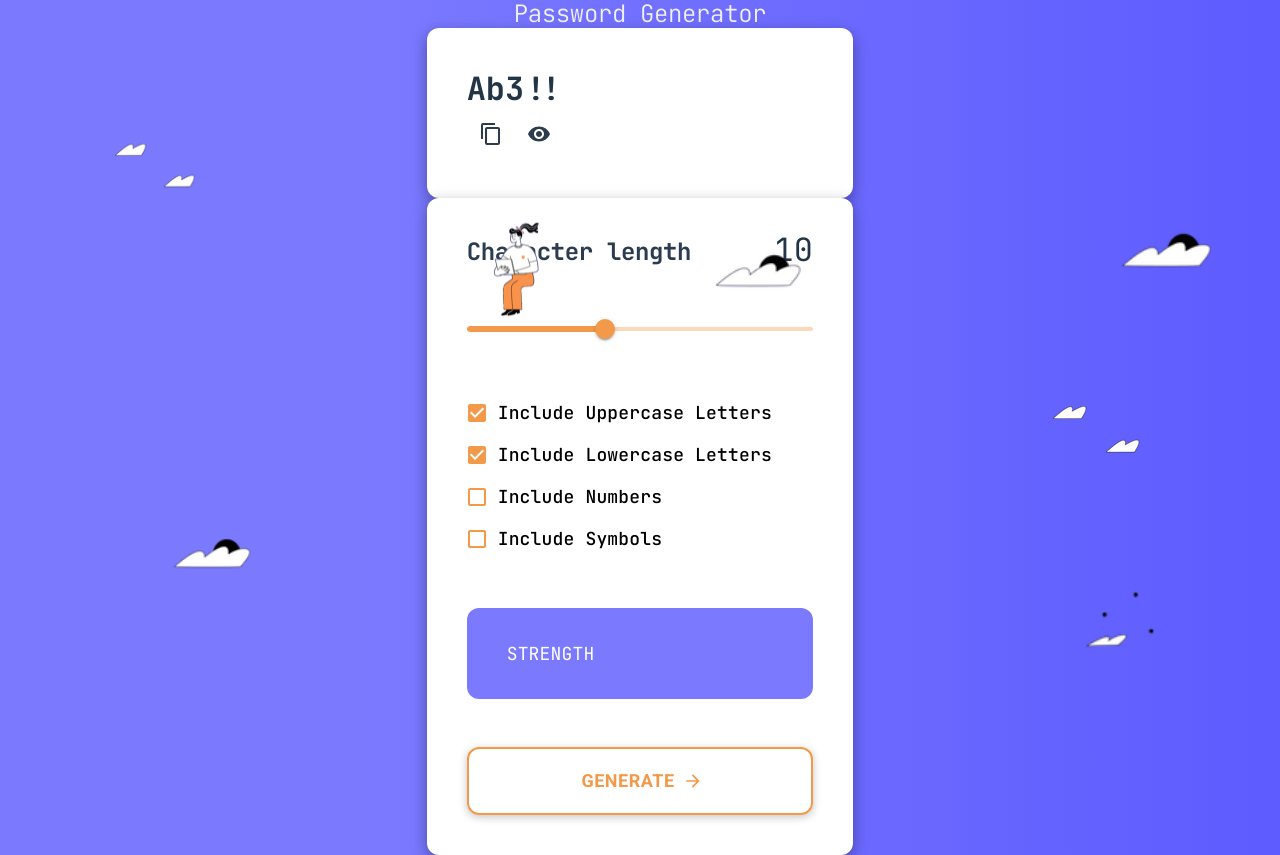
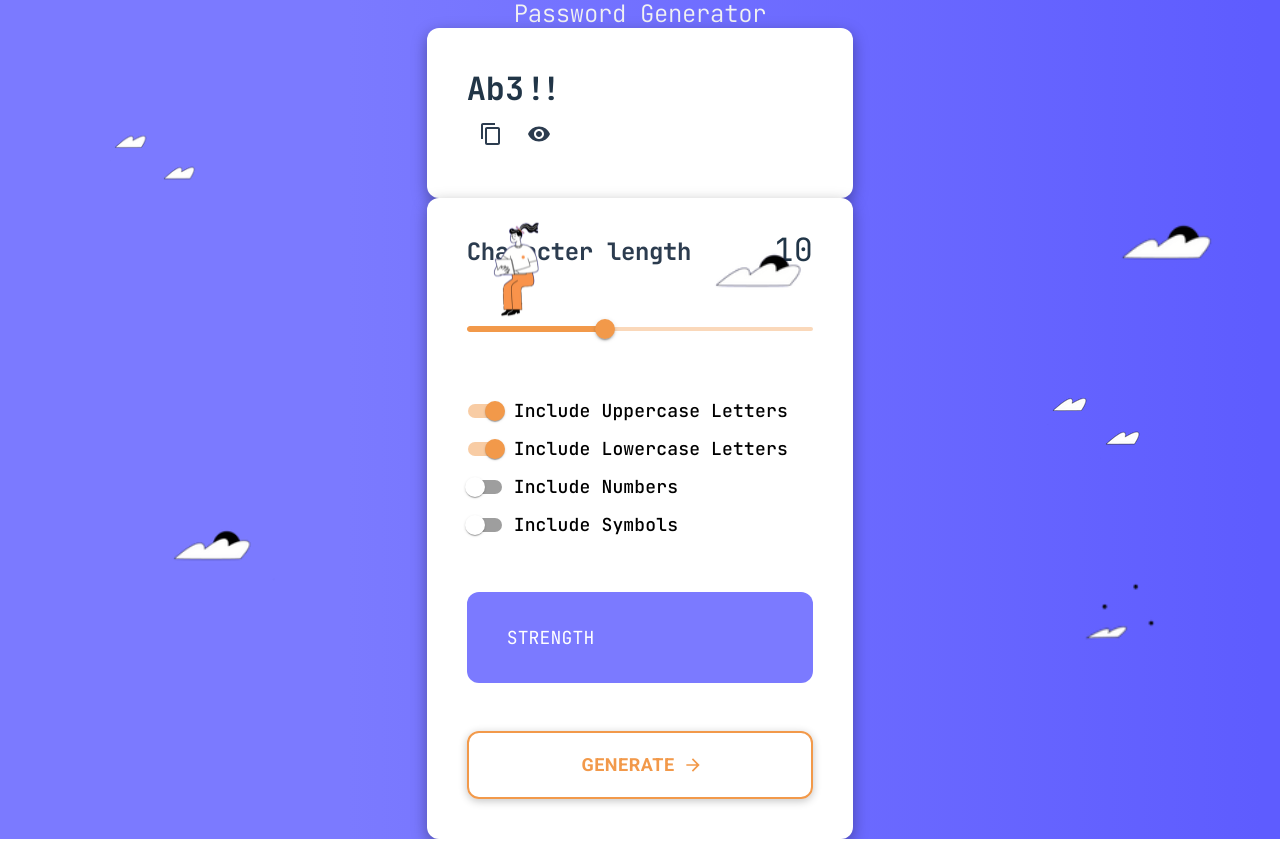
Before and after one commit to AdrienBelhomme/password-generator, a React (Vite) app: page / in a window 1280 px wide. Built offline with nearby package versions, Linux system fonts and the light colour scheme.

Commit message:
add switch button

```diff
--- a/src/Form.jsx
+++ b/src/Form.jsx
@@ -1,4 +1,5 @@
-import { Checkbox, FormControlLabel, FormGroup } from '@mui/material';
+/* eslint-disable react/jsx-props-no-spreading */
+import { Checkbox, FormControlLabel, FormGroup, Switch } from '@mui/material';
 import { useState } from 'react';
 
 import './Checkbox.css';
@@ -33,10 +34,10 @@ const Form = () => {
 
   return (
     <FormGroup onChange={handleChange} className="checkbox">
-      <FormControlLabel name="uppercase" control={<Checkbox value={checkbox.uppercase} defaultChecked color="secondary" />} className="checkbox" label="Include Uppercase Letters" />
-      <FormControlLabel name="lowercase" control={<Checkbox value={checkbox.lowercase} defaultChecked color="secondary" />} className="checkbox" label="Include Lowercase Letters" />
-      <FormControlLabel name="numbers" control={<Checkbox value={checkbox.numbers} color="secondary" />} className="checkbox" label="Include Numbers" />
-      <FormControlLabel name="symbols" control={<Checkbox value={checkbox.symbols} color="secondary" className="checkbox" />} className="checkbox" label="Include Symbols" />
+      <FormControlLabel name="uppercase" control={<Switch value={checkbox.uppercase} defaultChecked color="secondary" />} className="checkbox" label="Include Uppercase Letters" />
+      <FormControlLabel name="lowercase" control={<Switch value={checkbox.lowercase} defaultChecked color="secondary" />} className="checkbox" label="Include Lowercase Letters" />
+      <FormControlLabel name="numbers" control={<Switch value={checkbox.numbers} color="secondary" />} className="checkbox" label="Include Numbers" />
+      <FormControlLabel name="symbols" control={<Switch value={checkbox.symbols} color="secondary" />} className="checkbox" label="Include Symbols" />
     </FormGroup>
 
   );
```
